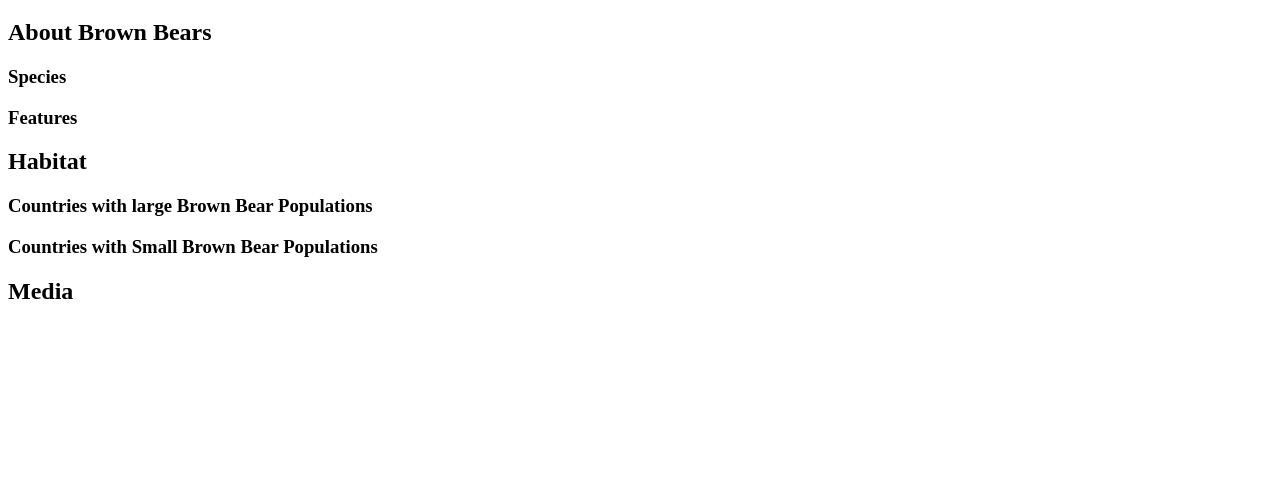
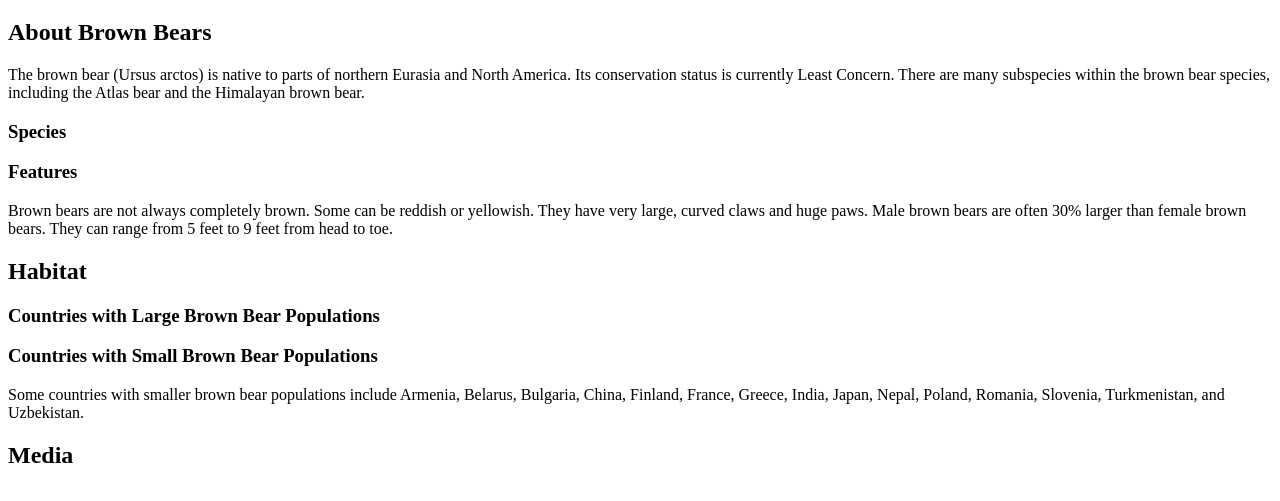
Before and after one commit to jairoferreira/LearningWithCodecademy, a plain HTML site: page INTRODUCTION.html in a window 1280 px wide. Shown: the part 61-562 px from the top of the page. Drawn offline with Linux system fonts and the light colour scheme.

Commit message:
Displaying Text

```diff
--- a/INTRODUCTION.html
+++ b/INTRODUCTION.html
@@ -14,21 +14,27 @@
 
 <body>
     <h1>The Brown Bear</h1>
-    <div>
+    <div id="introduction">
         <h2>About Brown Bears</h2>
+        <p>The brown bear (Ursus arctos) is native to parts of northern Eurasia and North America. Its conservation
+            status is currently Least Concern. There are many subspecies within the brown bear species, including the
+            Atlas bear and the Himalayan brown bear.</p>
         <h3>Species</h3>
         <h3>Features</h3>
+        <p>Brown bears are not always completely brown. Some can be reddish or yellowish. They have very large, curved
+            claws and huge paws. Male brown bears are often 30% larger than female brown bears. They can range from 5
+            feet to 9 feet from head to toe.</p>
     </div>
-    <div>
+    <div id="habitat">
         <h2>Habitat</h2>
-        <h3>Countries with large Brown Bear Populations</h3>
+        <h3>Countries with Large Brown Bear Populations</h3>
         <h3>Countries with Small Brown Bear Populations</h3>
+        <p>Some countries with smaller brown bear populations include Armenia, Belarus, Bulgaria, China, Finland,
+            France, Greece, India, Japan, Nepal, Poland, Romania, Slovenia, Turkmenistan, and Uzbekistan.</p>
     </div>
-
-    <div>
+    <div id="media">
         <h2>Media</h2>
     </div>
-
 </body>
 
 </html>
```
